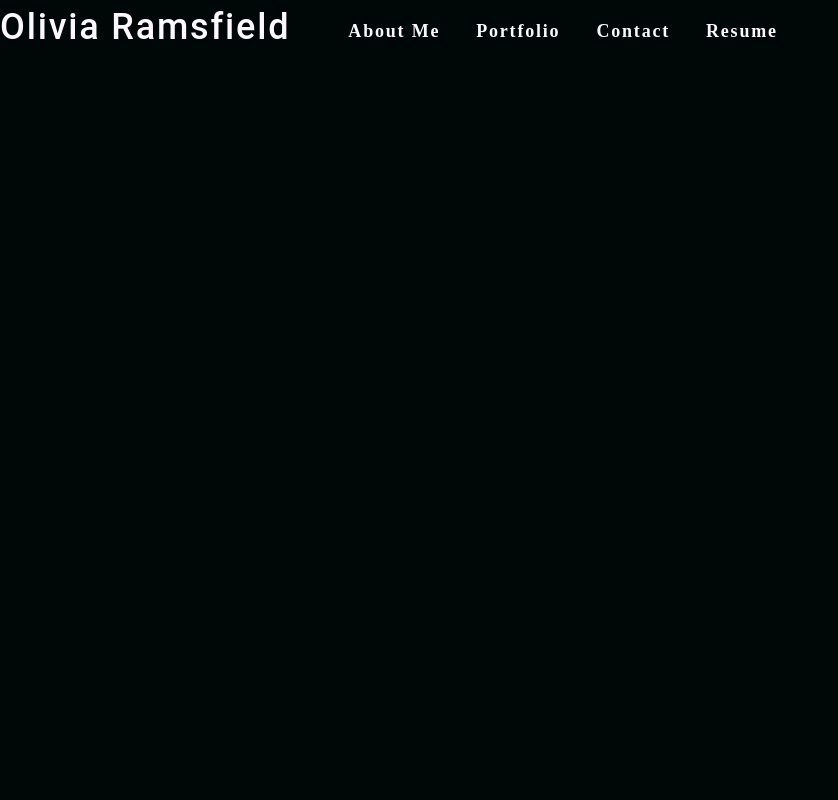
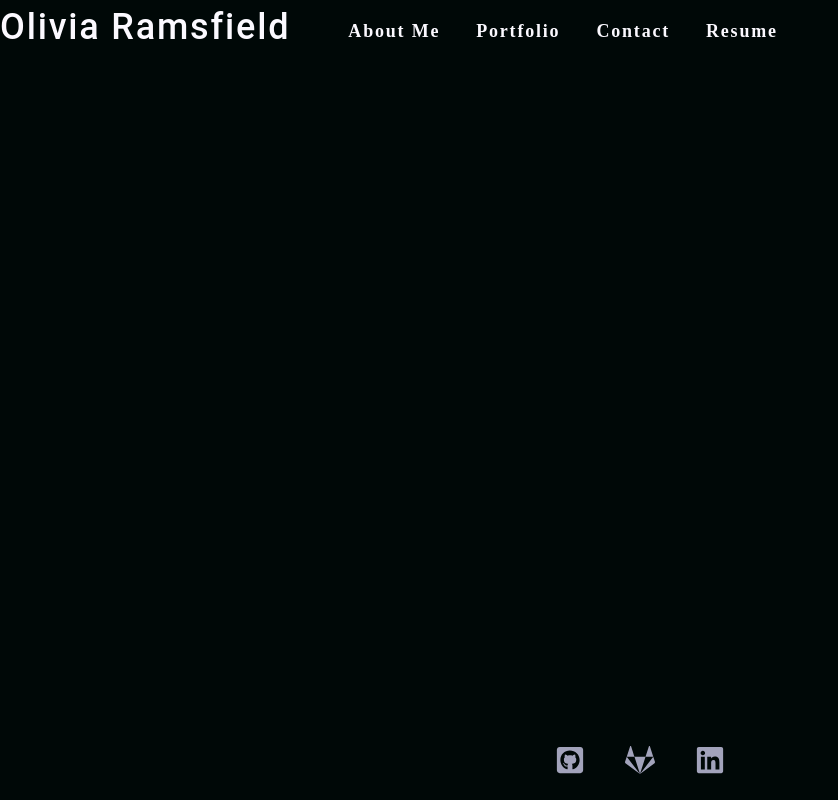
Before and after one commit to OliviaRamsfield/ORportfolioReact, a React (Create React App) app: page / in a window 1280 px wide. Shown: the whole page, without its empty margins (0-838 px from the left). Built offline with nearby package versions, Linux system fonts and the light colour scheme.

Commit message:
added footer with links

```diff
--- a/package.json
+++ b/package.json
@@ -8,6 +8,7 @@
     "@testing-library/user-event": "^13.5.0",
     "react": "^17.0.2",
     "react-dom": "^17.0.2",
+    "react-icons": "^4.6.0",
     "react-scripts": "5.0.1",
     "web-vitals": "^2.1.4"
   },
--- a/src/components/Footer/index.js
+++ b/src/components/Footer/index.js
@@ -1,10 +1,17 @@
 import React from 'react';
+import { FaGithubSquare } from 'react-icons/fa';
+import { FaGitlab } from 'react-icons/fa';
+import { FaLinkedin } from 'react-icons/fa';
 
 
 function Footer () {
 
     return (
-        <footer></footer>
+        <footer>
+            <a className="mx-2" href="https://github.com/OliviaRamsfield"><FaGithubSquare /></a>
+            <a className="mx-2" href="https://github.com/OliviaRamsfield"><FaGitlab /></a>
+            <a className="mx-2" href="https://github.com/OliviaRamsfield"><FaLinkedin /></a>
+        </footer>
     )
 }
 
--- a/src/index.css
+++ b/src/index.css
@@ -293,3 +293,15 @@ a {
 .navActive {
   color: var(--secondary);
 }
+
+footer {
+  background-color: var(--dark);
+  display: flex;
+  justify-content: center;
+  font-size: 30px;
+  position: fixed;
+  left: 0;
+  bottom: 0;
+  height: 60px;
+  width: 100%;
+}
```
Also changed, not shown: 1 other file (tests, documents, lock files or other folders).
